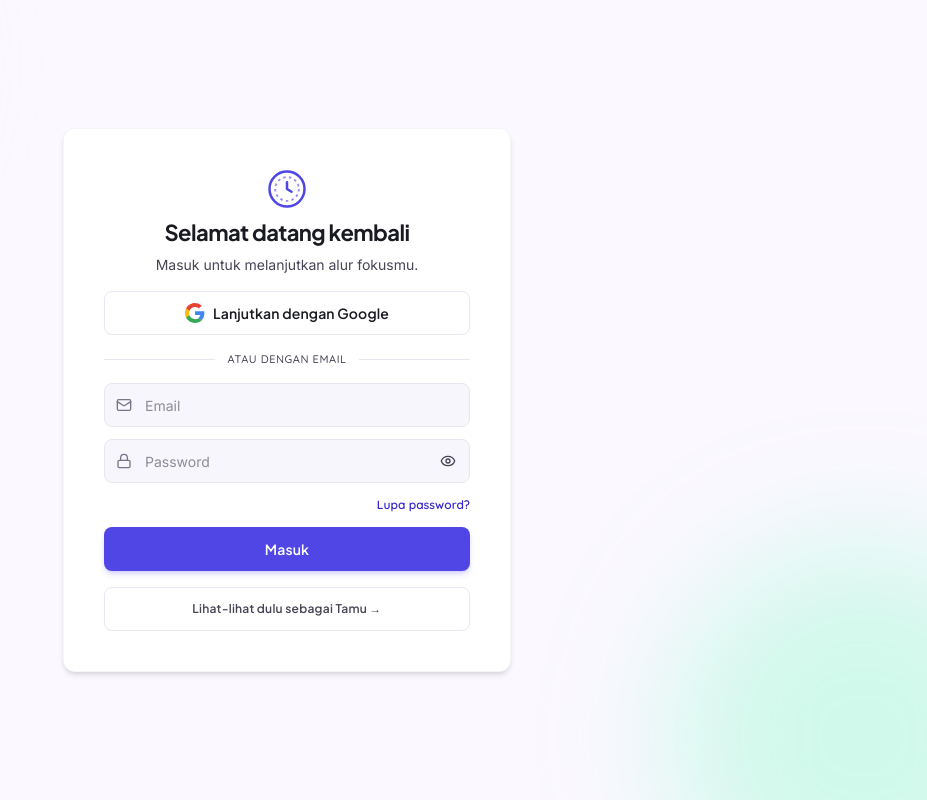
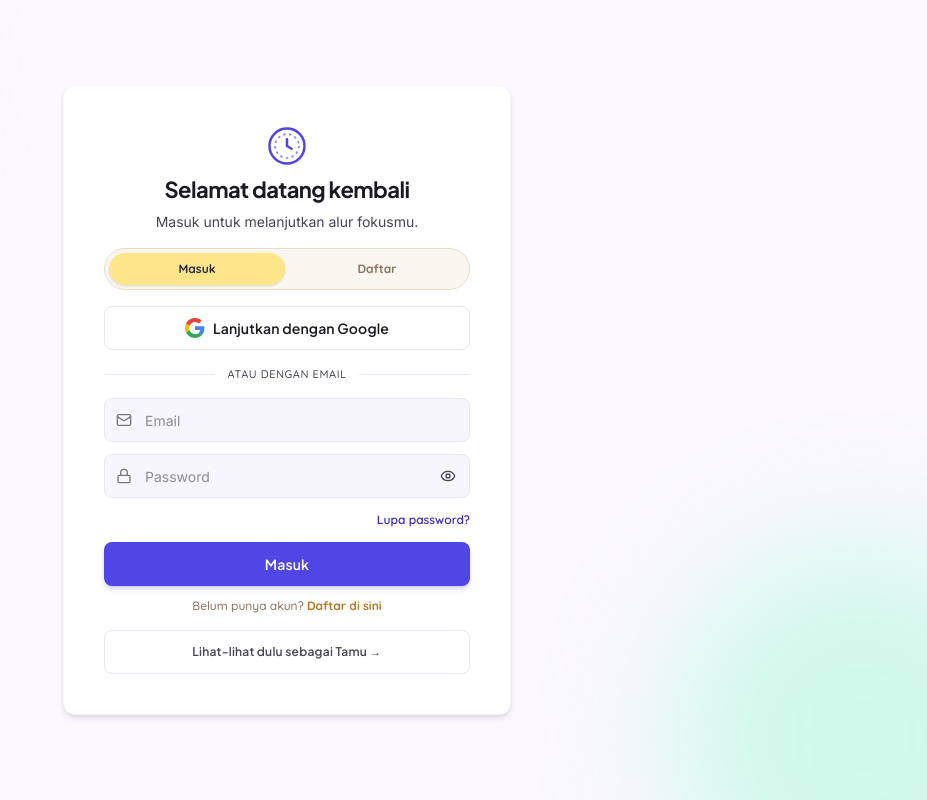
Before and after one commit to lviiiaa/Pawtime, a React (Vite) app: page / in a window 1280 px wide. Both pictures are taken after a click on the button "Masuk". Shown: the top 800 px of the page, without its empty margins (353-1280 px from the left). Built offline with nearby package versions, Linux system fonts and the light colour scheme.

Commit message:
pembenaran2

```diff
--- a/src/components/AuthScreen.jsx
+++ b/src/components/AuthScreen.jsx
@@ -1,6 +1,6 @@
 import React, { useState } from 'react';
 import { Mail, Lock, User, Eye, EyeOff, LoaderCircle, TriangleAlert, CircleCheck } from 'lucide-react';
-import { loginWithGoogle, loginWithEmail, resetPassword, updatePassword, authErrorMessage } from '../auth';
+import { loginWithGoogle, loginWithEmail, registerWithEmail, resetPassword, updatePassword, authErrorMessage } from '../auth';
 
 function Logo({ className = 'h-10 w-10' }) {
   return (
@@ -65,6 +65,7 @@ const field =
   'w-full h-11 pl-10 pr-3 rounded-lg bg-surface-container-low/70 border border-surface-container-high text-on-surface font-body-md text-body-md placeholder:text-on-surface-variant/60 focus:outline-none focus:ring-2 focus:ring-primary-container focus:bg-surface-container-lowest transition-all';
 
 export default function AuthScreen({ recovery = false, onRecoveryDone, onBack }) {
+  const [mode, setMode] = useState('login');
   const [name, setName] = useState('');
   const [email, setEmail] = useState('');
   const [password, setPassword] = useState('');
@@ -95,7 +96,12 @@ export default function AuthScreen({ recovery = false, onRecoveryDone, onBack })
         onRecoveryDone?.();
         return;
       }
-      await loginWithEmail(email.trim(), password);
+      if (mode === 'register') {
+        const data = await registerWithEmail(name.trim(), email.trim(), password);
+        if (!data.session) setInfo('Akun berhasil dibuat. Cek email untuk konfirmasi sebelum masuk.');
+      } else {
+        await loginWithEmail(email.trim(), password);
+      }
     });
   };
 
@@ -120,15 +126,23 @@ export default function AuthScreen({ recovery = false, onRecoveryDone, onBack })
         <div className="flex flex-col items-center text-center gap-2">
           <Logo />
           <h1 className="font-headline-md text-headline-md font-bold text-on-surface tracking-tight">
-            {recovery ? 'Atur password baru' : 'Selamat datang kembali'}
+            {recovery ? 'Atur password baru' : mode === 'register' ? 'Buat akun Pawtime' : 'Selamat datang kembali'}
           </h1>
           <p className="font-body-md text-body-md text-on-surface-variant">
-            {recovery ? 'Masukkan password baru untuk akunmu.' : 'Masuk untuk melanjutkan alur fokusmu.'}
+            {recovery ? 'Masukkan password baru untuk akunmu.' : mode === 'register' ? 'Simpan tugas dan riwayat fokusmu di semua perangkat.' : 'Masuk untuk melanjutkan alur fokusmu.'}
           </p>
         </div>
 
         {!recovery && (
         <>
+        <div className="flex items-center gap-1 rounded-full bg-[#FAF6F0] dark:bg-[#201A2E] p-1 border border-[#EBDCC8] dark:border-[#3D374A]">
+          {['login', 'register'].map((item) => (
+            <button key={item} type="button" onClick={() => { setMode(item); setError(''); setInfo(''); }} className={`flex-1 rounded-full py-2 text-xs font-bold transition-colors ${mode === item ? 'bg-[#FDE68A] text-[#2D2838] shadow-sm' : 'text-[#8D7060] dark:text-[#C9BDC9]'}`}>
+              {item === 'login' ? 'Masuk' : 'Daftar'}
+            </button>
+          ))}
+        </div>
+
         <button
           type="button"
           disabled={busy}
@@ -149,7 +163,7 @@ export default function AuthScreen({ recovery = false, onRecoveryDone, onBack })
         )}
 
         <form onSubmit={handleSubmit} className="space-y-3">
-          {false && !recovery && (
+          {mode === 'register' && !recovery && (
             <div className="relative">
               <User className="absolute left-3 top-1/2 -translate-y-1/2 w-4 h-4 text-outline pointer-events-none" />
               <input
@@ -184,7 +198,7 @@ export default function AuthScreen({ recovery = false, onRecoveryDone, onBack })
               minLength={6}
               value={password}
               onChange={(e) => setPassword(e.target.value)}
-              placeholder={recovery ? 'Password baru (min. 6 karakter)' : 'Password'}
+              placeholder={recovery ? 'Password baru (min. 6 karakter)' : mode === 'register' ? 'Password (min. 6 karakter)' : 'Password'}
               autoComplete={recovery ? 'new-password' : 'current-password'}
               className={`${field} pr-10`}
             />
@@ -198,8 +212,8 @@ export default function AuthScreen({ recovery = false, onRecoveryDone, onBack })
             </button>
           </div>
 
-          {!recovery && (
-            <div className="text-right -mt-1">
+{mode === 'login' && !recovery && (
+             <div className="text-right -mt-1">
               <button
                 type="button"
                 onClick={handleReset}
@@ -230,8 +244,16 @@ export default function AuthScreen({ recovery = false, onRecoveryDone, onBack })
             className="w-full h-11 rounded-lg bg-primary-container hover:bg-[#4338ca] text-on-primary font-label-lg text-label-lg shadow-md shadow-primary-container/20 transition-all flex items-center justify-center gap-2 disabled:opacity-60 disabled:pointer-events-none active:scale-[0.99]"
           >
             {busy && <LoaderCircle className="w-4 h-4 animate-spin" />}
-            {recovery ? 'Simpan Password' : 'Masuk'}
+            {recovery ? 'Simpan Password' : mode === 'register' ? 'Buat Akun' : 'Masuk'}
           </button>
+          {!recovery && (
+            <p className="text-center text-xs text-[#8D7060] dark:text-[#C9BDC9]">
+              {mode === 'login' ? 'Belum punya akun?' : 'Sudah punya akun?'}{' '}
+              <button type="button" onClick={() => { setMode(mode === 'login' ? 'register' : 'login'); setError(''); setInfo(''); }} className="font-bold text-[#B7791F] hover:underline">
+                {mode === 'login' ? 'Daftar di sini' : 'Masuk di sini'}
+              </button>
+            </p>
+          )}
         </form>
 
         {onBack && !recovery && (
--- a/src/components/StatsTab.jsx
+++ b/src/components/StatsTab.jsx
@@ -83,7 +83,7 @@ export default function StatsTab() {
 
       <section className="rounded-[32px] border border-[#EBDCC8] bg-[#FFFBF5] p-5 sm:p-7 shadow-sm">
         <div className="flex flex-col gap-2 sm:flex-row sm:items-start sm:justify-between"><div><h2 className="text-lg font-bold text-[#5C4033]">Ritme Konsistensi Bulanan</h2><p className="mt-1 text-xs text-[#8D7060]">Sesi fokus dalam 4 minggu terakhir</p></div><div className="flex items-center gap-2 text-xs font-semibold text-[#8D7060]"><span className="h-3 w-3 rounded bg-[#FFF4D6]" />Santai <span className="text-[#B7791F]">→</span><span className="h-3 w-3 rounded bg-[#B7791F]" />Produktif</div></div>
-        <div className="mt-6 grid grid-cols-7 gap-2 text-center">{['Sen', 'Sel', 'Rab', 'Kam', 'Jum', 'Sab', 'Min'].map((day) => <span key={day} className="text-[11px] font-bold text-[#8D7060]">{day}</span>)}{Array.from({ length: 28 }, (_, index) => { const dateValue = new Date(); dateValue.setHours(0, 0, 0, 0); dateValue.setDate(dateValue.getDate() - (27 - index)); const date = dateValue.getDate(); const sessions = focusSessions.filter((session) => { const sessionDate = new Date(session.created_at || session.ts || 0); return sessionDate.getFullYear() === dateValue.getFullYear() && sessionDate.getMonth() === dateValue.getMonth() && sessionDate.getDate() === dateValue.getDate(); }).length; const tone = sessions === 0 ? 'bg-[#FFF4D6] text-[#8D7060] border border-[#FDE9A9]' : sessions === 1 ? 'bg-[#FDE9A9] text-[#765231] border border-[#F3D477]' : sessions === 2 ? 'bg-[#F6B36B] text-[#6B3D1F] border border-[#E99543]' : sessions === 3 ? 'bg-[#8ED9B0] text-[#20583B] border border-[#69BE91]' : 'bg-[#8B7CDE] text-[#2D2838] border border-[#6F60C4]'; return <div key={date} className={`min-h-14 rounded-2xl p-1.5 flex flex-col items-center justify-center ${tone}`}><span className="text-xs font-bold">{date}</span><span className="text-[10px] font-semibold">{sessions} / 4 sesi</span></div>; })}</div>
+        <div className="mt-6 grid grid-cols-7 gap-2 text-center">{['Sen', 'Sel', 'Rab', 'Kam', 'Jum', 'Sab', 'Min'].map((day) => <span key={day} className="text-[11px] font-bold text-[#8D7060]">{day}</span>)}{Array.from({ length: 28 }, (_, index) => { const dateValue = new Date(); dateValue.setHours(0, 0, 0, 0); dateValue.setDate(dateValue.getDate() - (27 - index)); const date = dateValue.getDate(); const sessions = focusSessions.filter((session) => { const rawDate = session.created_at ?? session.ts; if (!rawDate) return false; const sessionDate = new Date(rawDate); return !Number.isNaN(sessionDate.getTime()) && sessionDate.getFullYear() === dateValue.getFullYear() && sessionDate.getMonth() === dateValue.getMonth() && sessionDate.getDate() === dateValue.getDate(); }).length; const tone = sessions === 0 ? 'bg-[#F1EEF2] text-[#8D8188] border border-[#DDD7DF]' : sessions === 1 ? 'bg-[#FFF0C2] text-[#765231] border border-[#F3D477]' : sessions === 2 ? 'bg-[#F6B36B] text-[#6B3D1F] border border-[#E99543]' : sessions === 3 ? 'bg-[#B7E6C9] text-[#20583B] border border-[#69BE91]' : 'bg-[#A99BE8] text-[#2D2838] border border-[#8170D0]'; return <div key={date} className={`min-h-14 rounded-2xl p-1.5 flex flex-col items-center justify-center ${tone}`}><span className="text-xs font-bold">{date}</span><span className="text-[10px] font-semibold">{sessions} / 4 sesi</span></div>; })}</div>
       </section>
 
       <section className="space-y-4"><div className="flex flex-col gap-2 sm:flex-row sm:items-end sm:justify-between"><div><h2 className="text-lg font-bold text-[#5C4033]">Lencana Pencapaian Cozy</h2><p className="mt-1 text-xs text-[#8D7060]">Apresiasi kecil untuk dedikasi dan ketenanganmu</p></div><button type="button" className="w-fit rounded-full bg-[#FAF6F0] px-4 py-2 text-xs font-bold text-[#765949] hover:bg-[#FFF4D6]">Lihat Semua (8)</button></div><div className="grid grid-cols-1 gap-4 sm:grid-cols-2 lg:grid-cols-4">{[[Droplets, 'Pencinta Hujan', 'Fokus dengan suara air', 'bg-[#DDEBFF] text-[#5275A8]'], [Sun, 'Fokus Pagi Beruntung', 'Memulai hari dengan tenang', 'bg-[#FDE9A9] text-[#8B6A25]'], [Medal, 'Master Pomodoro', 'Menyelesaikan 3 interval', 'bg-[#E5DEFF] text-[#6356A8]'], [Footprints, 'Sahabat Chibi Setia', 'Konsisten menemani fokus', 'bg-[#F6C8A8] text-[#8B5E3C]']].map(([Icon, title, description, iconClass]) => <article key={title} className="rounded-3xl border border-[#EBDCC8] bg-white p-4 shadow-sm"><div className={`flex h-11 w-11 items-center justify-center rounded-2xl ${iconClass}`}><Icon className="h-5 w-5" /></div><h3 className="mt-4 text-sm font-bold text-[#5C4033]">{title}</h3><p className="mt-1 text-xs leading-relaxed text-[#8D7060]">{description}</p></article>)}</div></section>
--- a/src/useAuth.js
+++ b/src/useAuth.js
@@ -24,10 +24,7 @@ export function useAuth() {
   useEffect(() => {
     if (!supabase) return undefined;
 
-    supabase.auth.getSession().then(({ data }) => {
-      setUser(toUser(data.session?.user));
-      setLoading(false);
-    });
+    setLoading(false);
 
     const {
       data: { subscription },
```
Also changed, not shown: src/auth.js (+31 -1 lines).
